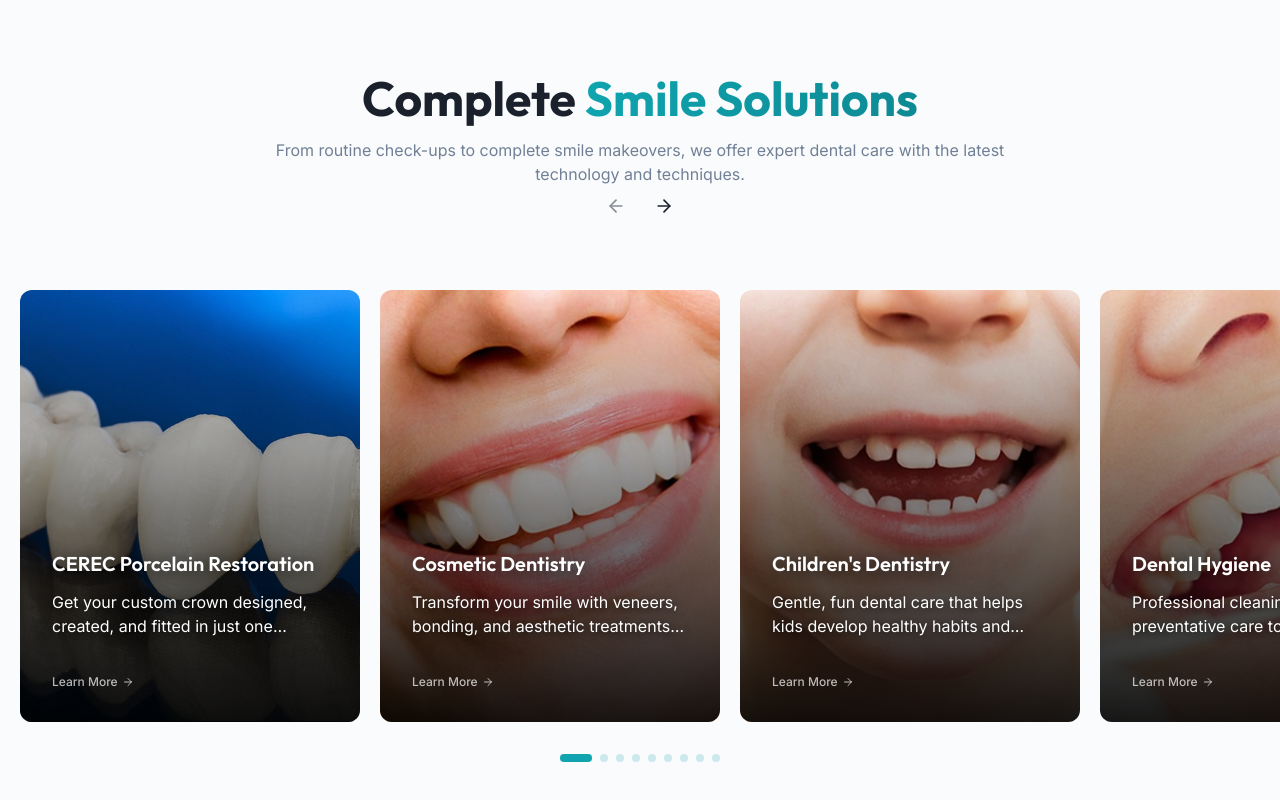
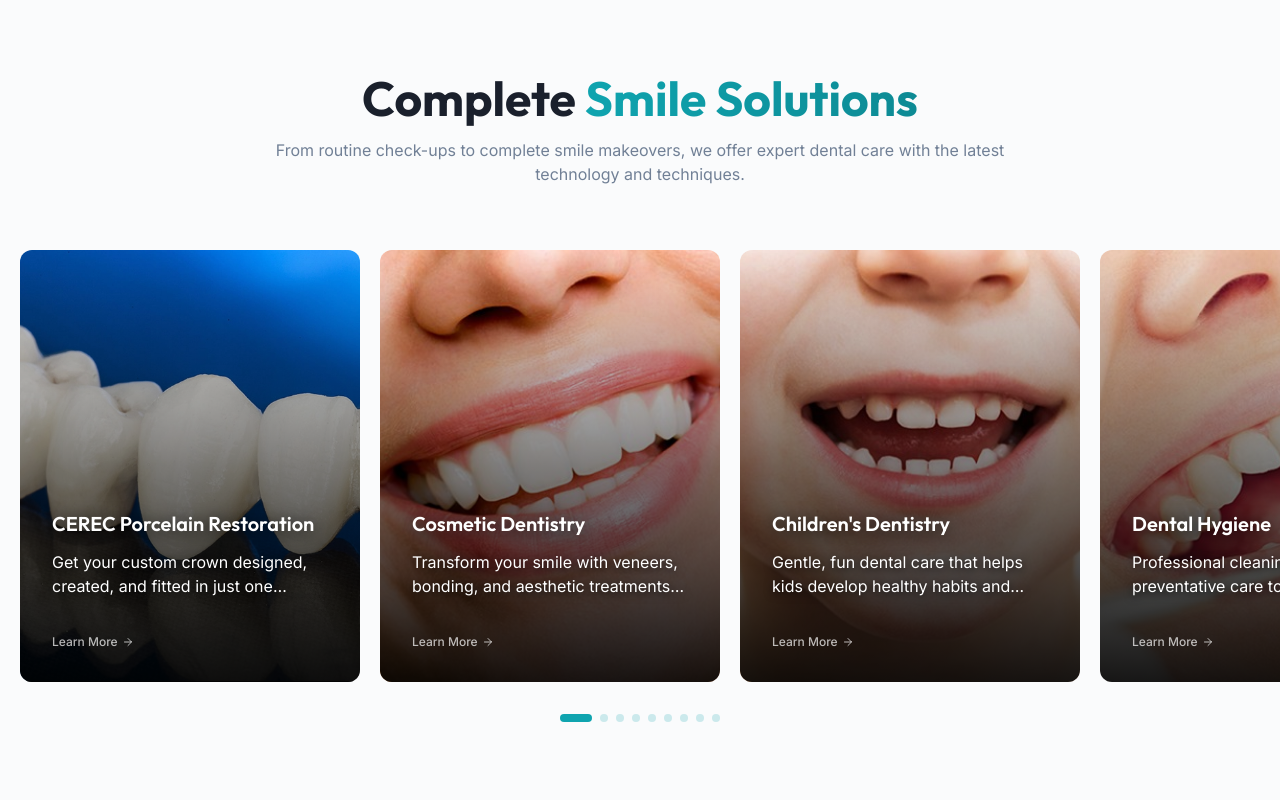
Before and after one commit to sush8471/Hyde-Park-Dental, a React (Vite) app: page / in a window 1280 px wide. Shown: the part 1365-2165 px from the top of the page. Built offline with nearby package versions, Linux system fonts and the light colour scheme.

Commit message:
Enable drag-free scrolling on services carousel for all screen sizes and remove navigation arrows

```diff
--- a/src/components/ui/services-gallery.tsx
+++ b/src/components/ui/services-gallery.tsx
@@ -148,31 +148,6 @@ const ServicesGallery = ({
               Complete <span className="gradient-text">Smile Solutions</span>
             </h2>
             <p className="text-muted-foreground">{description}</p>
-
-          </div>
-          <div className="hidden shrink-0 gap-2 md:flex">
-            <Button
-              size="icon"
-              variant="ghost"
-              onClick={() => {
-                carouselApi?.scrollPrev();
-              }}
-              disabled={!canScrollPrev}
-              className="disabled:pointer-events-auto"
-            >
-              <ArrowLeft className="size-5" />
-            </Button>
-            <Button
-              size="icon"
-              variant="ghost"
-              onClick={() => {
-                carouselApi?.scrollNext();
-              }}
-              disabled={!canScrollNext}
-              className="disabled:pointer-events-auto"
-            >
-              <ArrowRight className="size-5" />
-            </Button>
           </div>
         </div>
       </div>
@@ -180,11 +155,8 @@ const ServicesGallery = ({
         <Carousel
           setApi={setCarouselApi}
           opts={{
-            breakpoints: {
-              "(max-width: 768px)": {
-                dragFree: true,
-              },
-            },
+            dragFree: true,
+            align: "start",
           }}
         >
           <CarouselContent className="ml-0 2xl:ml-[max(8rem,calc(50vw-700px))] 2xl:mr-[max(0rem,calc(50vw-700px))]">
@@ -240,7 +212,10 @@ const ServicesGallery = ({
       </div>
 
       {/* Service Details Dialog */}
-      <Dialog open={selectedService !== null} onOpenChange={(open) => !open && setSelectedService(null)}>
+      <Dialog
+        open={selectedService !== null}
+        onOpenChange={(open) => !open && setSelectedService(null)}
+      >
         <DialogContent className="sm:max-w-[700px] max-h-[85vh] overflow-y-auto">
           {service && (
             <>
@@ -268,7 +243,9 @@ const ServicesGallery = ({
                     {Array.isArray(section.content) ? (
                       <ul className="list-disc list-inside space-y-2 text-sm text-muted-foreground">
                         {section.content.map((item, itemIdx) => (
-                          <li key={itemIdx} className="leading-relaxed">{item}</li>
+                          <li key={itemIdx} className="leading-relaxed">
+                            {item}
+                          </li>
                         ))}
                       </ul>
                     ) : (
@@ -289,10 +266,7 @@ const ServicesGallery = ({
                 >
                   Close
                 </Button>
-                <Button
-                  className="flex-1"
-                  asChild
-                >
+                <Button className="flex-1" asChild>
                   <a
                     href={BOOKING_URL}
                     target="_blank"
```
